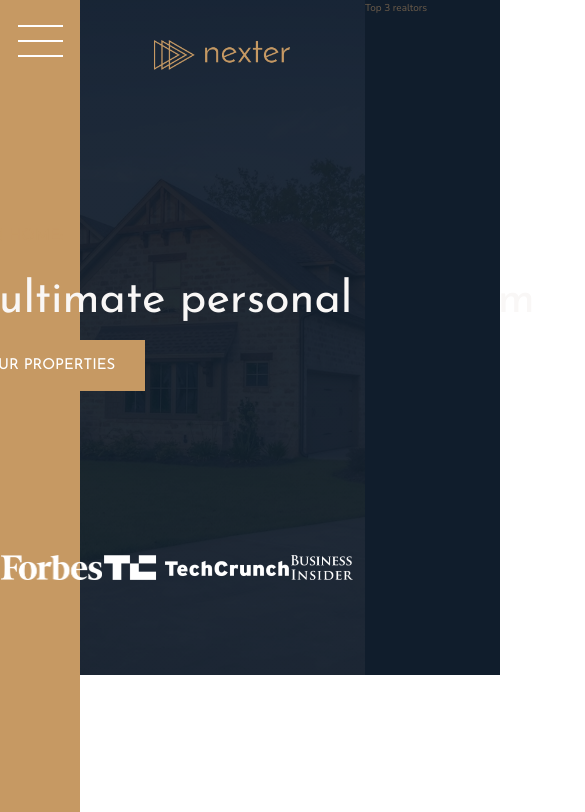
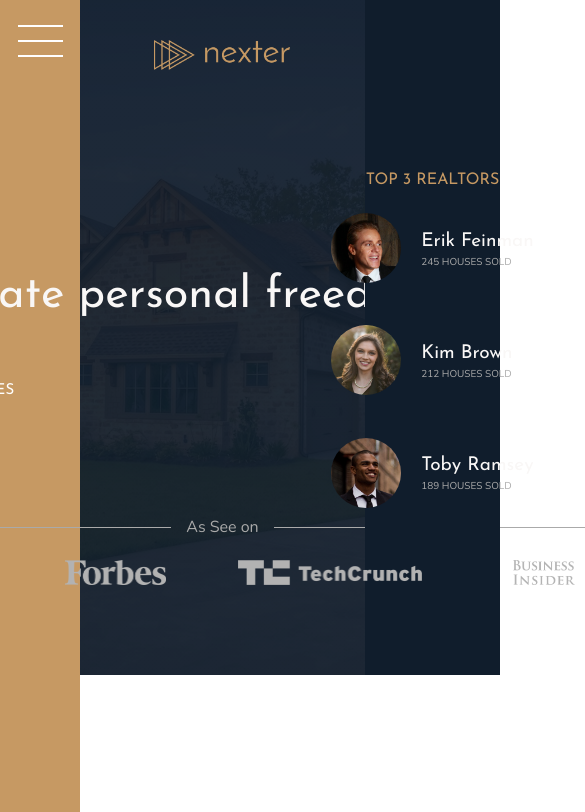
Before and after one commit to bidodev/nexter, a website: page index.html in a window 390 px wide. Shown: the top 812 px of the page, 585 px wide, since content can reach past the window. Drawn offline with nearby package versions, Linux system fonts and the light colour scheme.

```diff
--- a/index.html
+++ b/index.html
@@ -32,7 +32,39 @@
       </div>
     </header>
     <div class="realtors">
-      Top 3 realtors
+      <h3 class="heading-3">Top 3 Realtors</h3>
+      <div class="realtors__list">
+        <img
+          src="./img/realtor-1.jpeg"
+          alt="Realtor 1"
+          srcset=""
+          class="realtors__img"
+        />
+        <div class="realtors__details">
+          <h4 class="heading-4 heading-4--light">Erik Feinman</h4>
+          <p class="realtors__sold">245 houses sold</p>
+        </div>
+        <img
+          src="./img/realtor-2.jpeg"
+          alt="Realtor 2"
+          srcset=""
+          class="realtors__img"
+        />
+        <div class="realtors__details">
+          <h4 class="heading-4 heading-4--light">Kim Brown</h4>
+          <p class="realtors__sold">212 houses sold</p>
+        </div>
+        <img
+          src="./img/realtor-3.jpeg"
+          alt="Realtor 3"
+          srcset=""
+          class="realtors__img"
+        />
+        <div class="realtors__details">
+          <h4 class="heading-4 heading-4--light">Toby Ramsey</h4>
+          <p class="realtors__sold">189 houses sold</p>
+        </div>
+      </div>
     </div>
     <section class="features">
       <div class="feature">
--- a/sass/_header.scss
+++ b/sass/_header.scss
@@ -15,7 +15,7 @@
   display: grid;
   grid-template-rows: 1fr min-content 6rem 1fr;
   grid-template-columns: max-content;
-  gap: 1.5rem 0;
+  gap: 2rem 0;
   justify-content: center;
 
   &__logo {
@@ -24,16 +24,36 @@
   }
 
   &__btn {
+    margin-top: 3vh;
     align-self: start;
     justify-self: start;
   }
 
   &__seenon-text {
+    display: grid;
+    grid-template-columns: 1fr max-content 1fr;
+    font-size: 1.6rem;
+    color: $color-grey-light-2;
+    gap: 0 1.5rem;
+    align-items: center;
+
+    &::before,
+    &::after {
+      content: "";
+      height: 1px;
+      display: block;
+      background-color: currentColor;
+    }
   }
 
   &__seenon-logos {
+    display: grid;
+    grid-template-columns: repeat(4, 1fr);
+    gap: 0 3rem;
+    justify-items: center;
     img {
       height: 2.5rem;
+      filter: brightness(70%);
     }
   }
 }
--- a/sass/_realtors.scss
+++ b/sass/_realtors.scss
@@ -1,4 +1,29 @@
 .realtors {
   background-color: $color-secondary;
   grid-column: col-start 7 / full-end;
+  padding: 3rem;
+  display: grid;
+  align-content: center;
+  justify-content: center;
+  justify-items: center;
+  gap: 2rem 0;
+
+  &__list {
+    display: grid;
+    grid-template-columns: min-content max-content;
+    gap: 5vh 2rem;
+    align-items: center;
+  }
+
+  &__img {
+    width: 7rem;
+    border-radius: 50%;
+    display: block;
+  }
+
+  &__sold {
+    text-transform: uppercase;
+    color: $color-grey-light-2;
+    margin-top: -3px;
+  }
 }
```
Also changed, not shown: css/style.css.
